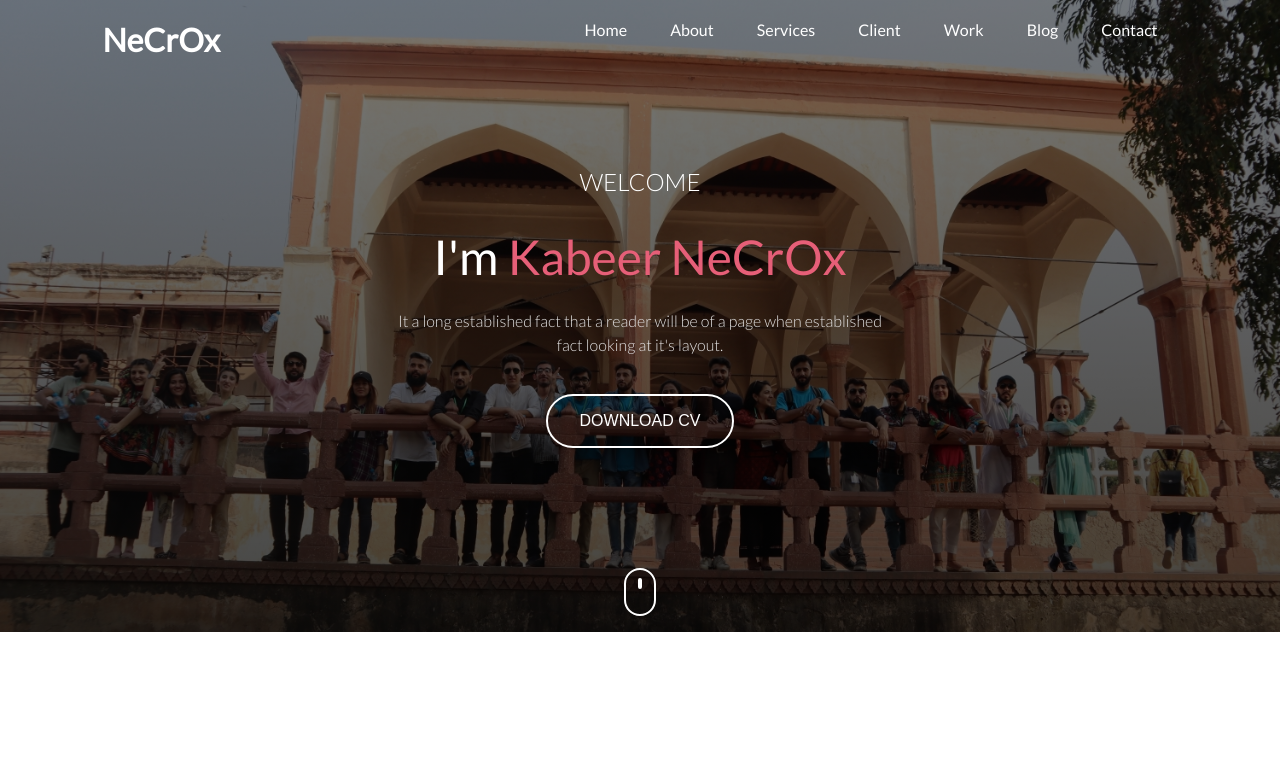
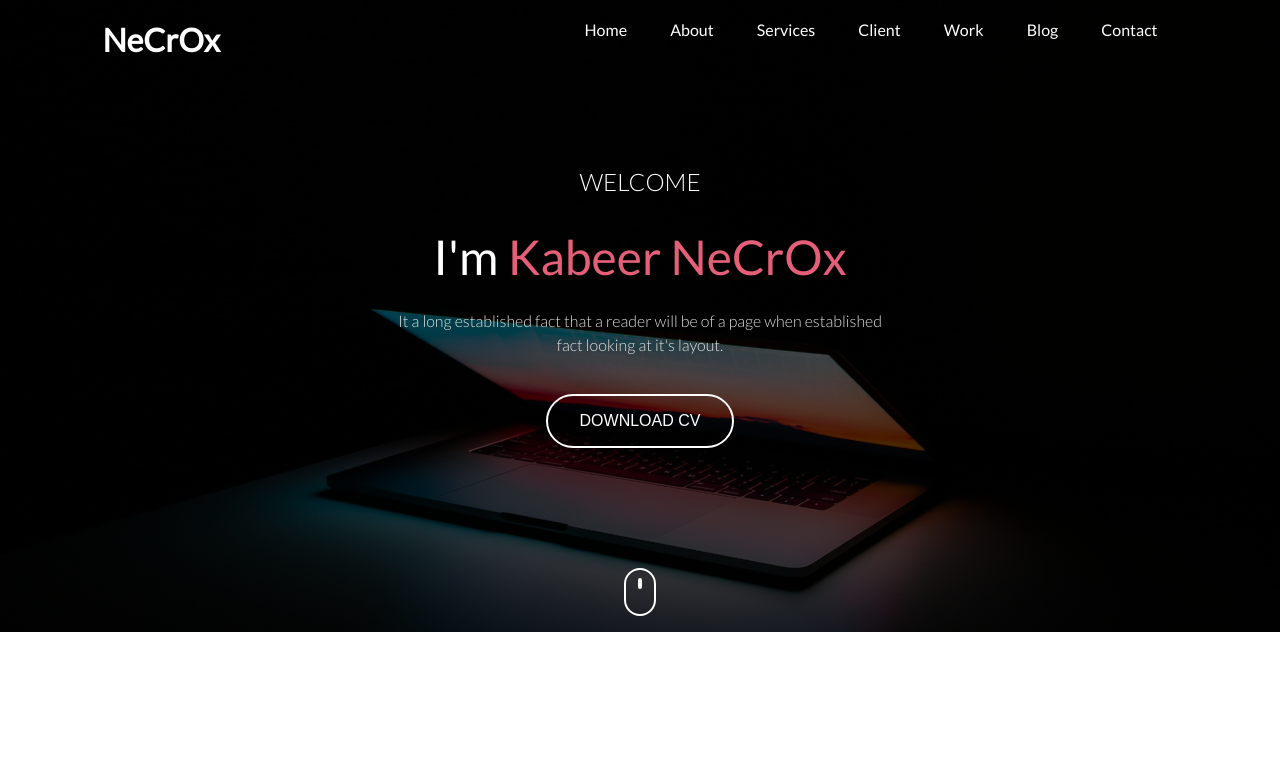
Before and after one commit to kabeer-necrox/nEcroX, a plain HTML site: page index.html in a window 1280 px wide. Shown: the top 757 px of the page. Drawn offline with Linux system fonts and the light colour scheme.

Commit message:
add the code

```diff
--- a/assets/main.css
+++ b/assets/main.css
@@ -20,7 +20,7 @@ section {
   margin: auto;
 }
 .home {
-  background-image:  linear-gradient(to bottom, rgba(0, 0, 0, 0.52), rgba(0, 0, 0, 0.73)), url(../images/kkbg.JPG);
+  background-image:  linear-gradient(to bottom, rgba(0, 0, 0, 0.52), rgba(0, 0, 0, 0.73)), url(../images/qbir.jpg);
   background-attachment: fixed;
   background-size: cover;
   /* background-position:bottom; */
```
Also changed, not shown: images/bg1 (1).png (deleted), images/bg1 (2).png (deleted), images/qbir.jpg (added), 1 other file.
